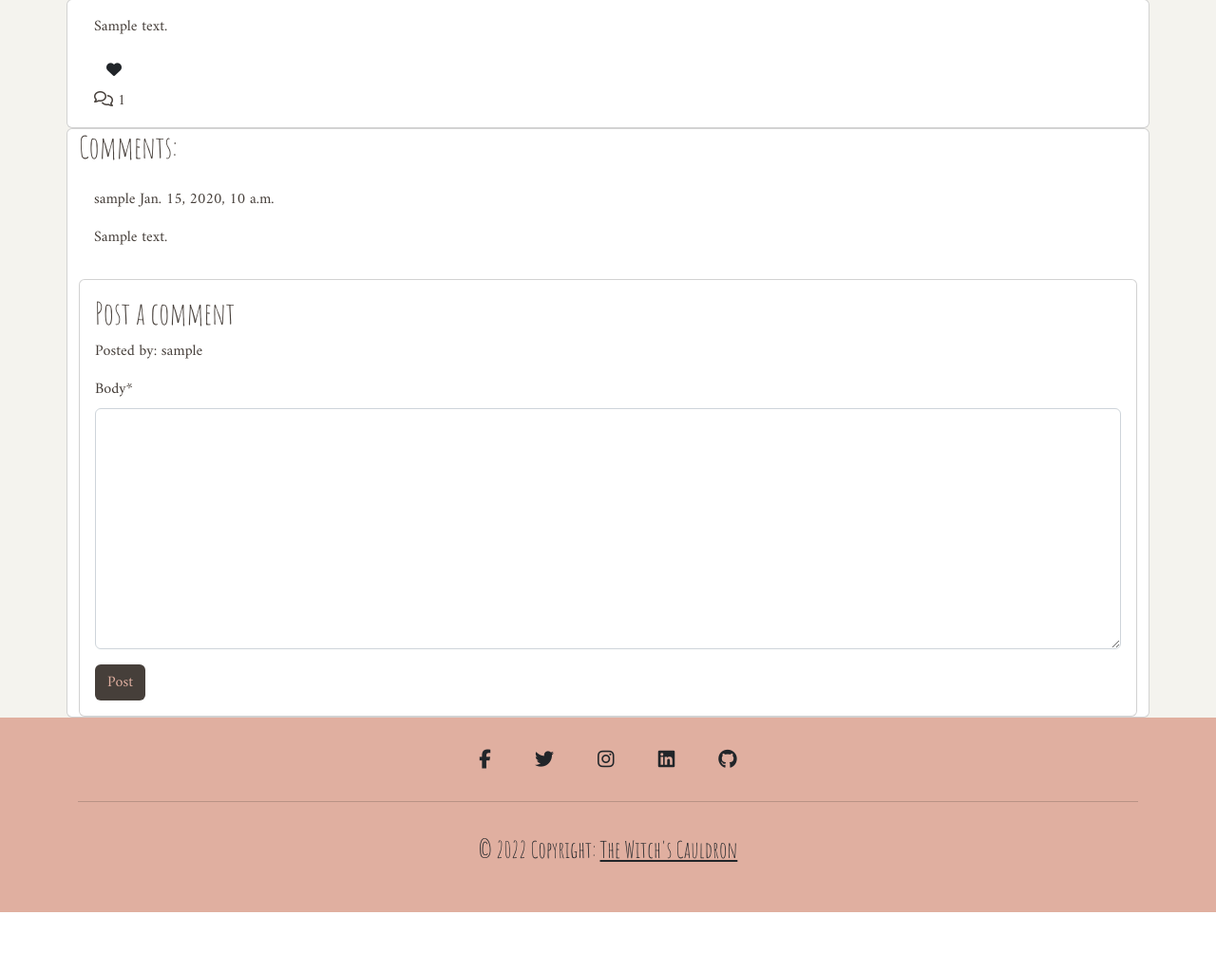
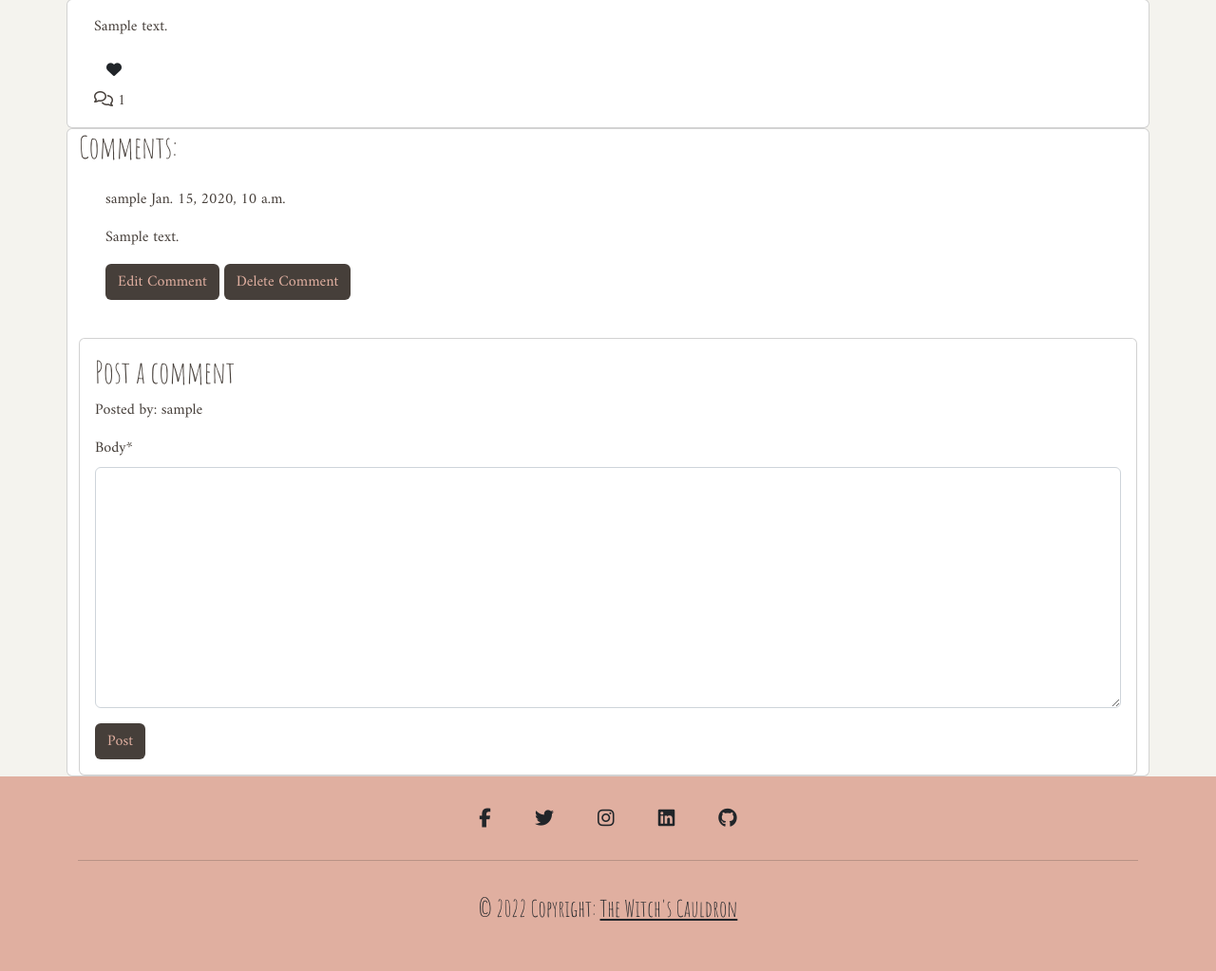
Before and after one commit to rachel-o-donnell/the-witchs-cauldron, a Django app: a page that uses templates/spell_detail.html in a window 1280 px wide. Shown: the part 201-1224 px from the top of the page at 95% size. Before the commit the page ends 1162 px from the top, so only its background shows below. Run offline with Django 3.2, Linux system fonts and the light colour scheme; a user stored in the database is signed in; tables that the repository leaves empty hold one stand-in row (values such as "Sample post"); some libraries are stand-ins or nearby versions.

Commit message:
Add edit/delete buttons on comments
Buttons only apply to users own comments

```diff
--- a/templates/spell_detail.html
+++ b/templates/spell_detail.html
@@ -57,6 +57,7 @@
             <h2>Comments:</h2>
             <div class="card-body">
                 {% for comment in comments %}
+                <div class="container">
                     <div>
                         <p>
                             {{ comment.username}}
@@ -65,6 +66,17 @@
                             </span>
                         </p>
                         {{ comment.body | linebreaks }}
+                        {% if user.is_authenticated %}
+                        {% if user.username == comment.username %}
+                        <div>
+                            <button class="btn btn-signin">Edit Comment</button>
+                            <button class="btn btn-signin">Delete Comment</button>
+                        </div>
+                        {% endif %}
+                        {% endif %}
+                        <br>
+
+                    </div>
                 </div>
                 {% endfor %}
             </div>
```
Lines whose indentation alone changed are shown as unchanged.
